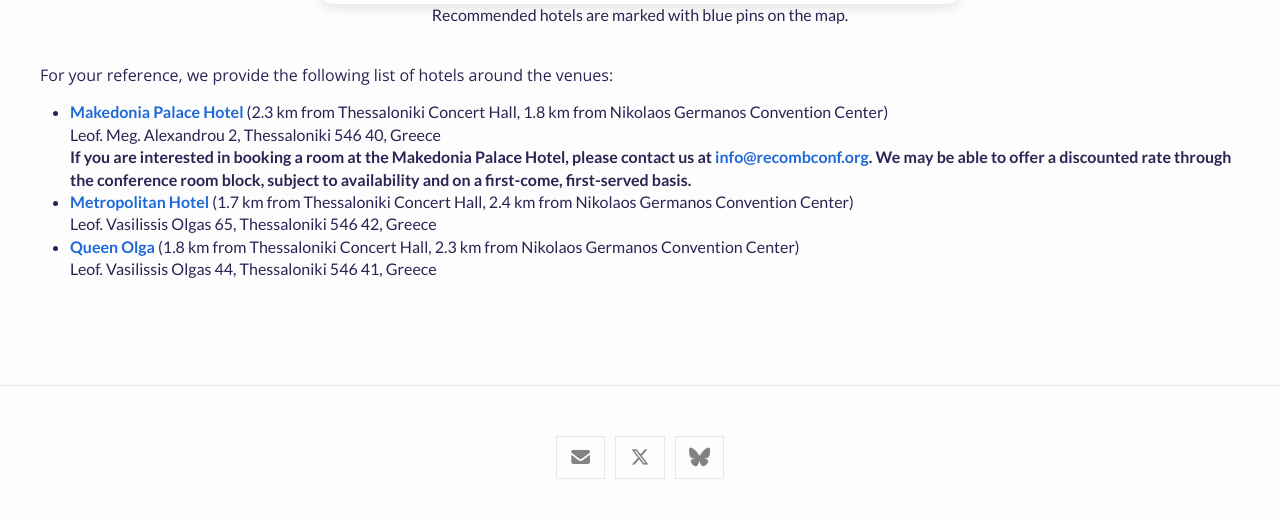
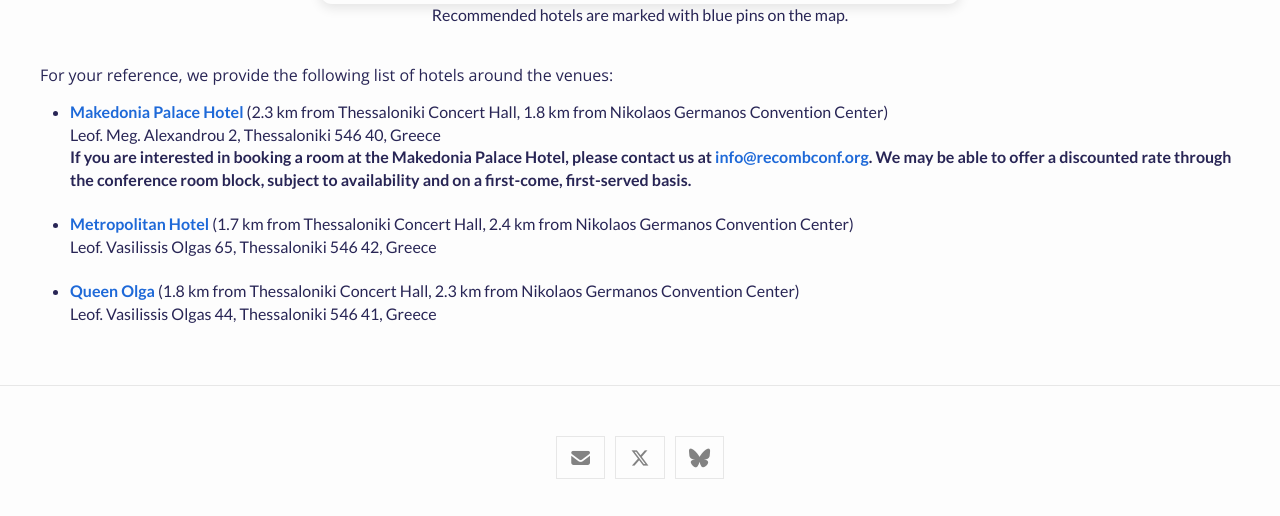
Before and after one commit to recomb-conference/recomb2026, a Jekyll site: the page built from hotels.md, in a window 1280 px wide and 1304 px high. Shown: the part 788-1304 px from the top of the window. Built offline with Jekyll 4.4.1, drawn with Linux system fonts in a browser that asks for light colours; nearby versions of some CDN libraries.

```diff
--- a/hotels.md
+++ b/hotels.md
@@ -23,8 +23,8 @@ For your reference, we provide the following list of hotels around the venues:
 
 * [**Makedonia Palace Hotel**](https://makedoniapalace.com/) (2.3 km from Thessaloniki Concert Hall, 1.8 km from Nikolaos Germanos Convention Center)
   <br>Leof. Meg. Alexandrou 2, Thessaloniki 546 40, Greece<br>
-  **If you are interested in booking a room at the Makedonia Palace Hotel, please contact us at [info@recombconf.org](mailto:info@recombconf.org). We may be able to offer a discounted rate through the conference room block, subject to availability and on a first-come, first-served basis.** <br>
+  **If you are interested in booking a room at the Makedonia Palace Hotel, please contact us at [info@recombconf.org](mailto:info@recombconf.org). We may be able to offer a discounted rate through the conference room block, subject to availability and on a first-come, first-served basis.** <br><br>
 * [**Metropolitan Hotel**](https://www.metropolitan.gr/en/) (1.7 km from Thessaloniki Concert Hall, 2.4 km from Nikolaos Germanos Convention Center)
-  <br>Leof. Vasilissis Olgas 65, Thessaloniki 546 42, Greece <br>
+  <br>Leof. Vasilissis Olgas 65, Thessaloniki 546 42, Greece <br><br>
 * [**Queen Olga**](https://www.queenolga.gr/) (1.8 km from Thessaloniki Concert Hall, 2.3 km from Nikolaos Germanos Convention Center)
   <br>Leof. Vasilissis Olgas 44, Thessaloniki 546 41, Greece <br>
```
